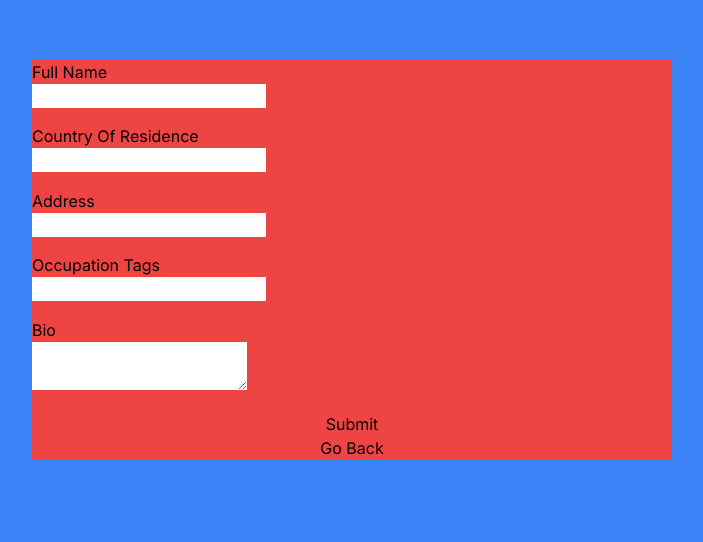
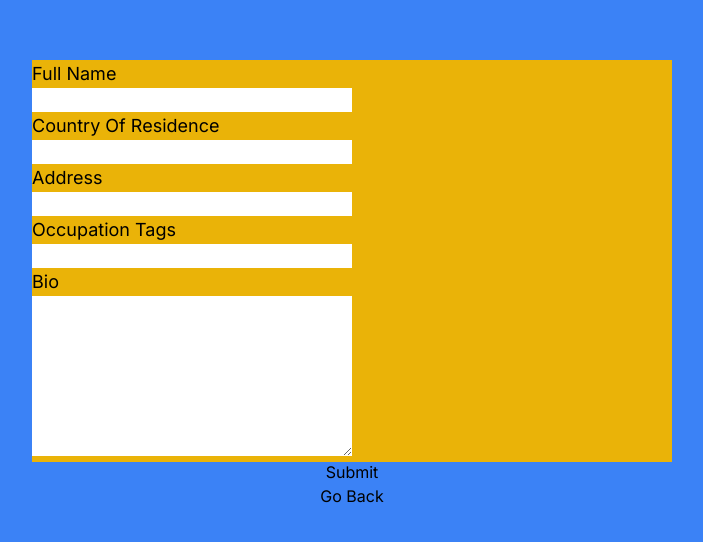
Before and after one commit to TheSomethingSomethingCompany/secret-forest, a Next.js app in the folder app/: page / in a window 1280 px wide. Shown: the part 140-682 px from the top of the page, without its empty margins (288-991 px from the left). Built offline with nearby package versions, Linux system fonts and the light colour scheme.

Commit message:
Extra styling and relative sizing of input fields in createProfileForm

```diff
--- a/app/app/components/createProfileForm/createProfileForm.jsx
+++ b/app/app/components/createProfileForm/createProfileForm.jsx
@@ -12,7 +12,7 @@ function CreateProfileForm() {
                 <FlexLabelAndTextInput labelVal = "Country Of Residence" inputName="country"/>
                 <FlexLabelAndTextInput labelVal = "Address" inputName = "address"/>
                 <FlexLabelAndOtherInput labelVal = "Occupation Tags"> <OccupationTags/></FlexLabelAndOtherInput>
-                <FlexLabelAndOtherInput labelVal = "Bio"> <textarea className = "text-black" name = "bio"> </textarea> </FlexLabelAndOtherInput>
+                <FlexLabelAndOtherInput labelVal = "Bio"> <textarea className = "text-black w-1/2 h-[20vh] resize-y" name = "bio"> </textarea> </FlexLabelAndOtherInput>
             </div>
 
 
@@ -26,8 +26,8 @@ function CreateProfileForm() {
 
 function FlexLabelAndOtherInput(props){
     return(
-        <div className = "flex-grow">
-            <label>{props.labelVal}</label>
+        <div className = "flex-grow w-full bg-yellow-500">
+            <label className = "text-lg">{props.labelVal}</label>
             <br></br>
             {props.children}
         </div>);
@@ -35,10 +35,10 @@ function FlexLabelAndOtherInput(props){
 
 function FlexLabelAndTextInput(props){
     return(
-        <div className = "flex-grow">
-            <label>{props.labelVal}</label>
+        <div className = "flex-grow w-full bg-yellow-500">
+            <label className="text-lg"> {props.labelVal} </label>
             <br></br>
-            <input type = "text" className = "text-black" name = {props.inputName}></input>
+            <input type = "text" className = "text-black w-1/2" name = {props.inputName}></input>
         </div>);
 
     }
--- a/app/app/components/occupationTags/OccupationTags.jsx
+++ b/app/app/components/occupationTags/OccupationTags.jsx
@@ -35,7 +35,7 @@ function OccupationTags() {
 
     return (
         <div className="flex"> { /* Esnure the input field and the tags container are side-by-side */ }
-            <input type="text" className="text-black" onKeyDown={addTag} value={inputValue} onInput={onInputChange}></input>
+            <input type="text" className="text-black w-1/2" onKeyDown={addTag} value={inputValue} onInput={onInputChange}></input>
             <div className="bg-green-500 flex ml-5 flex-wrap" id="tagsContainer">
                 {
                     currentTags.map((tag) =>
```
